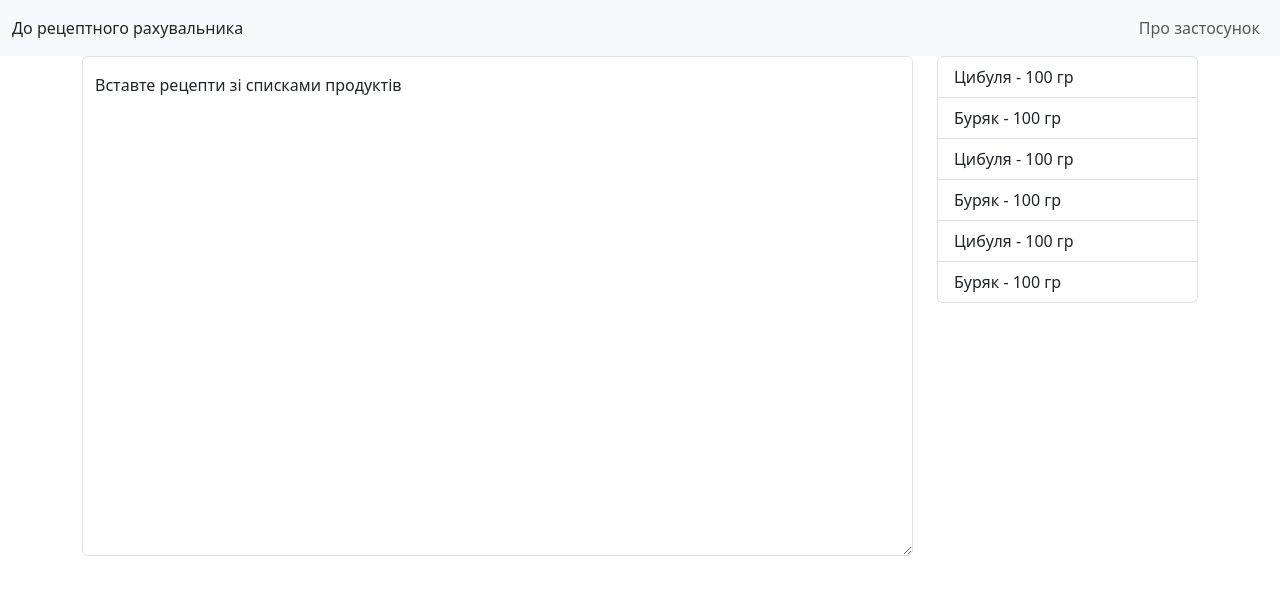
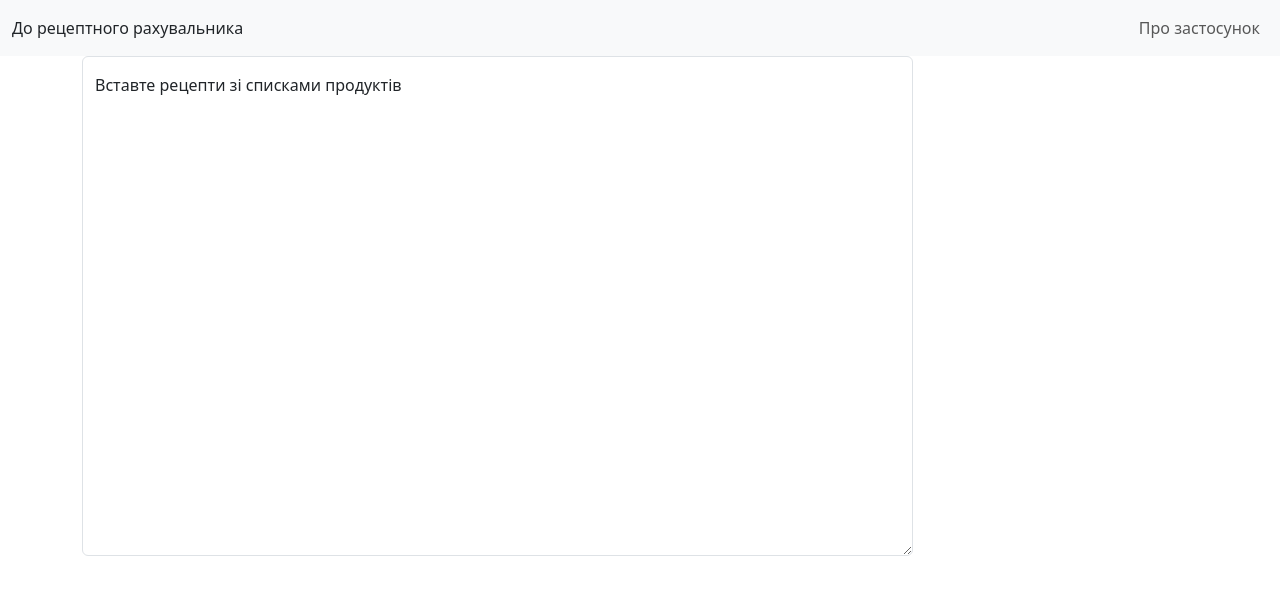
Before and after one commit to bukhovsky/recipe-check-app, an Angular app: page / in a window 1280 px wide. Shown: the top 594 px of the page. Built offline with nearby package versions, Linux system fonts and the light colour scheme.

Commit message:
output connected with service

```diff
--- a/src/app/recipe-check/input-area/input-area.component.html
+++ b/src/app/recipe-check/input-area/input-area.component.html
@@ -7,4 +7,3 @@
     (input)="onInput()"></textarea>
     <label for="floatingTextarea2">Вставте рецепти зі списками продуктів</label>
   </div>
-  <p>{{inputedText}}</p>
--- a/src/app/recipe-check/result-area/result-area.component.html
+++ b/src/app/recipe-check/result-area/result-area.component.html
@@ -1,9 +1,8 @@
 <ul class="list-group">
-    <li class="list-group-item fs-6">Цибуля - 100 гр</li>
-    <li class="list-group-item fs-6">Буряк - 100 гр</li>
-    <li class="list-group-item fs-6">Цибуля - 100 гр</li>
-    <li class="list-group-item fs-6">Буряк - 100 гр</li>
-    <li class="list-group-item fs-6">Цибуля - 100 гр</li>
-    <li class="list-group-item fs-6">Буряк - 100 гр</li>
+    <li class="list-group-item fs-6"
+    *ngFor="let ingridient of ingridients">
+  {{ingridient[0]}} - {{ingridient[1]}}
+  </li>
+
 
   </ul>
--- a/src/app/recipe-check/result-area/result-area.component.ts
+++ b/src/app/recipe-check/result-area/result-area.component.ts
@@ -1,4 +1,5 @@
 import { Component } from '@angular/core';
+import { RecipeAnalyzerService } from 'src/app/services/recipe-analyzer.service';
 
 @Component({
   selector: 'app-result-area',
@@ -6,5 +7,18 @@ import { Component } from '@angular/core';
   styleUrls: ['./result-area.component.css']
 })
 export class ResultAreaComponent {
+  ingridients = [];
+  constructor(
+    private analyzer: RecipeAnalyzerService
+  ){
+    this.analyzer.ingridientsWereUpdated.subscribe(
+      (status: string) => {
+        //console.log(status);
+        this.ingridients = this.analyzer.ingridients;
+      }
+    )
+  }
+
+
 
 }
--- a/src/app/services/recipe-analyzer.service.ts
+++ b/src/app/services/recipe-analyzer.service.ts
@@ -1,4 +1,4 @@
-import { Injectable } from '@angular/core';
+import { Injectable, EventEmitter } from '@angular/core';
 
 @Injectable({
   providedIn: 'root'
@@ -11,6 +11,7 @@ export class RecipeAnalyzerService {
     'ковбаса',
     'горілка'
   ];
+  ingridientsWereUpdated = new EventEmitter<string>();
   constructor() { }
 
   getRecipe(recipeText: string) {
@@ -74,8 +75,9 @@ uniqIngrNames.forEach((c) => {
  uniqIngrNamesWeights.push([c, weightsum])
                               })
 
-console.log(uniqIngrNamesWeights)
+//console.log(uniqIngrNamesWeights)
 this.ingridients = uniqIngrNamesWeights;
+this.ingridientsWereUpdated.emit('Ingridients were updated!');
 
   }
 
```
